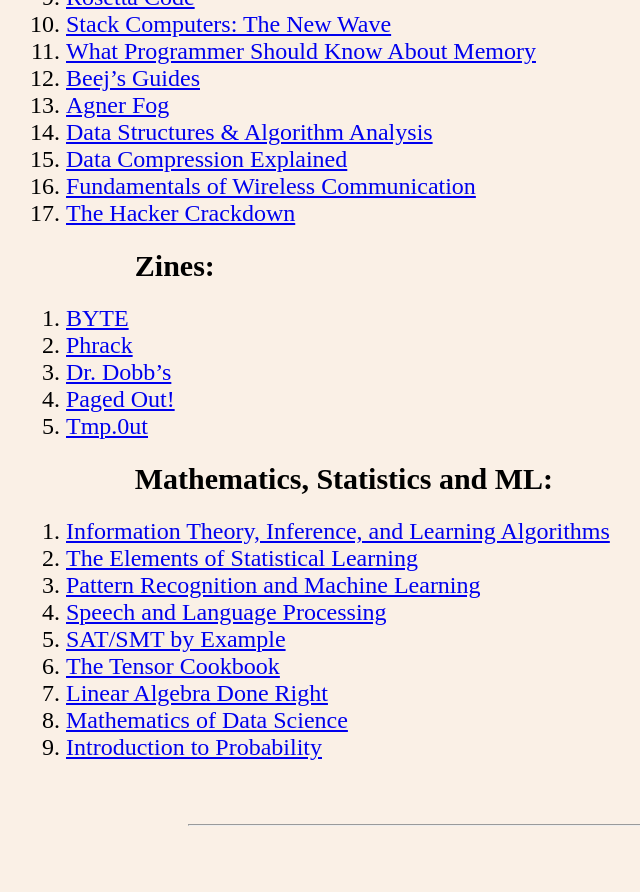
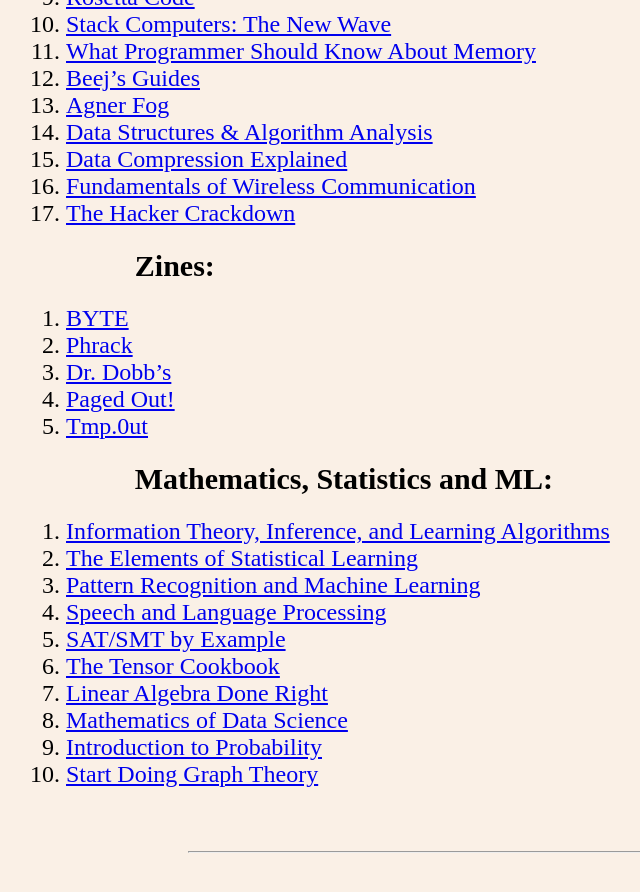
Before and after one commit to TeAeg/teaeg.github.io, a Jekyll site: the page built from index.md, in a window 1280 px wide and 900 px high, scrolled down 2515 px. Shown: the top 892 px of the window, without its empty margins (70-710 px from the left). Built offline with Jekyll 4.4.1, drawn with Linux system fonts in a browser that asks for light colours; our own code applies the rules of GitHub Pages for plain Markdown files.

Commit message:
Added a link to "Start Doing Graph Theory"
Added a link to "Start Doing Graph Theory" at vertex.degree

```diff
--- a/index.md
+++ b/index.md
@@ -104,3 +104,4 @@
 7. [Linear Algebra Done Right](https://linear.axler.net)
 8. [Mathematics of Data Science](https://arxiv.org/abs/2607.11938)
 9. [Introduction to Probability](https://math.dartmouth.edu/~prob/prob/prob.pdf)
+10. [Start Doing Graph Theory](https://vertex.degree)
```
